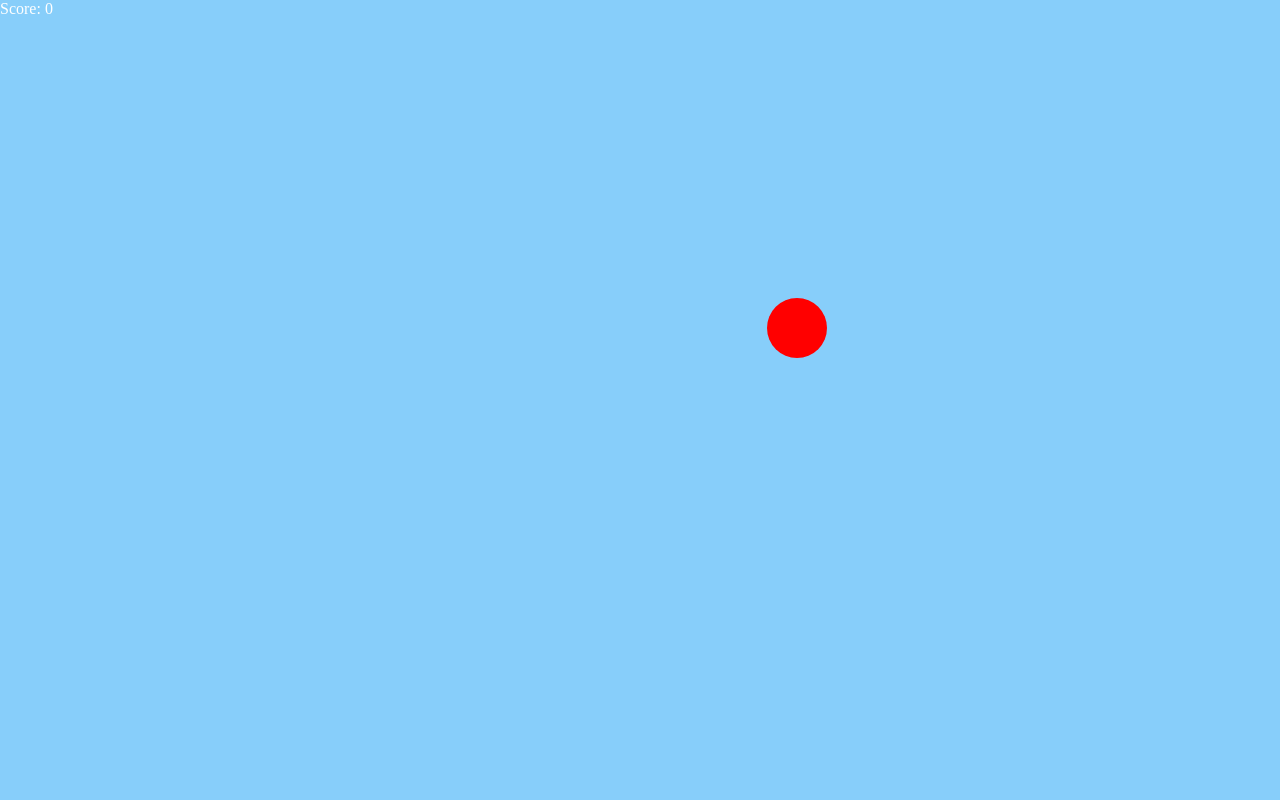
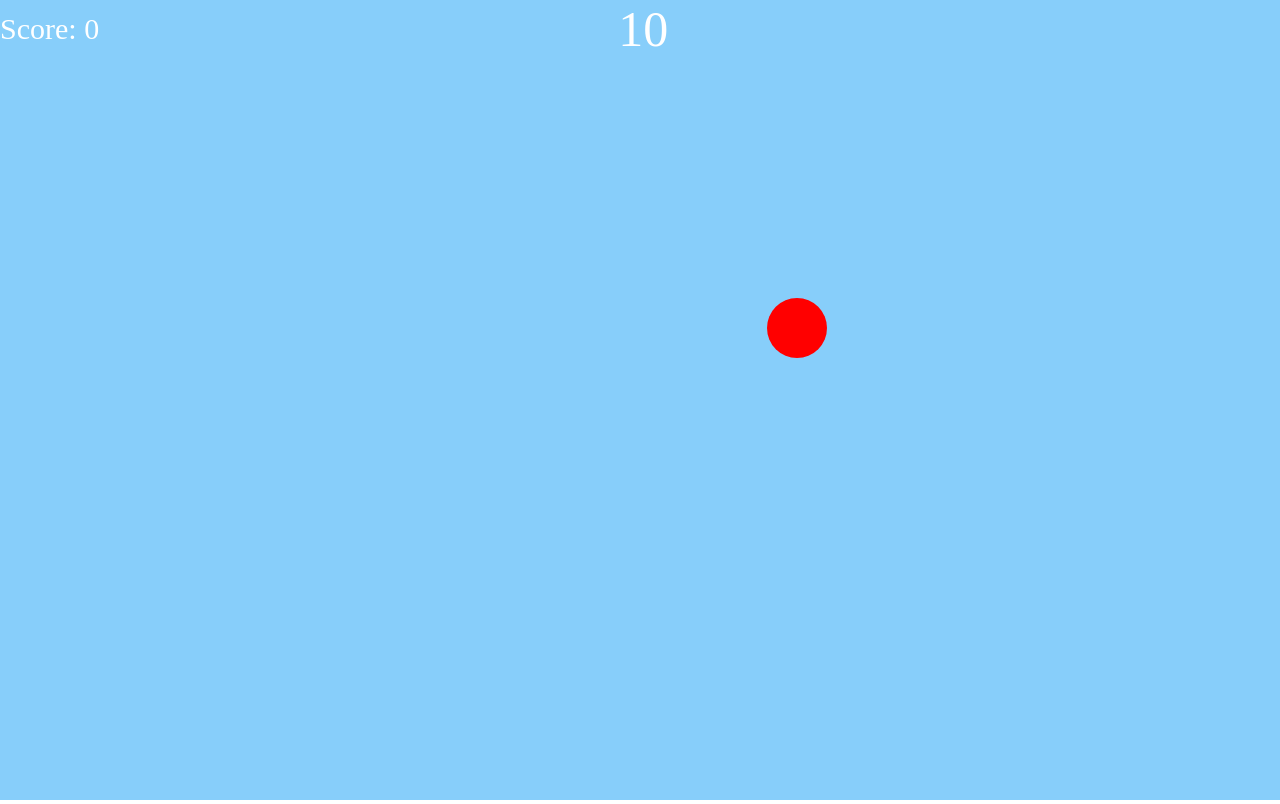
Before and after one commit to tsbernstein/Aim-Rehab, a website: page index.html in a window 1280 px wide. Drawn offline with Linux system fonts and the light colour scheme.

Commit message:
add game timer to canvas

```diff
--- a/index.html
+++ b/index.html
@@ -10,14 +10,16 @@
 </head>
 
 <body>
-    <!-- <div class="game-canvas-container"> -->
-        <div class='top-info'>
+    <div class='top-info'>
+        <div class='score'>
             <span>Score: </span>
             <span id='score-number'></span>
         </div>
-        <canvas id='game-canvas'></canvas>
-        <!-- <div class='menu'></div> -->
-    <!-- </div> -->
+        <div class='time'>
+            <span id="game-time"></span>
+        </div>
+    </div>
+    <canvas id='game-canvas'></canvas>
     <script src="./dist/main.js"></script>
 </body>
 
--- a/src/index.js
+++ b/src/index.js
@@ -6,6 +6,7 @@ document.addEventListener('DOMContentLoaded', () => {
     gameCanvas.width = innerWidth;
     gameCanvas.height = innerHeight;
     let scoreEl = document.getElementById('score-number');
-    let game = new Game(gameCanvas.width, gameCanvas.height, ctx, gameCanvas, scoreEl);
+    let gameTime = document.getElementById('game-time');
+    let game = new Game(gameCanvas.width, gameCanvas.height, ctx, gameCanvas, scoreEl, gameTime);
     game.gameStart()
 })
--- a/src/index.scss
+++ b/src/index.scss
@@ -1,49 +1,32 @@
-// .game-canvas-container {
-//     display: flex;
-//     justify-content: center;
-//     height: 100%;
-//     align-items: center;
-//     flex-direction: row;
-//     border: black solid 1px;
-//     padding: 2%;
-//     border-radius: 25px;
-// }
-
 #game-canvas {
     background-color: lightskyblue;
     overflow: hidden;
-    // height: 100%;
-    // width: 100%;
-    // height: 480px;
-    // width: 780px;
-    // border: 1px solid black;
-    // border-radius: 25px;
 }
-
-// .menu {
-//     display: flex;
-//     flex-direction: column;
-//     background-color: lightgreen;
-//     margin-left: 2%;
-//     height: 480px;
-//     width: 200px;
-//     border: 1px solid black;
-//     border-radius: 25px;
-// }
 
 body {
     margin: 0;
     height: 100%;
     width: 100%;
     overflow: hidden;
-    // display: flex;
-    // justify-content: center;
-    // align-items: center;
-    // margin-top: 5%;
 }
 
 .top-info {
+    display: flex;
+    align-items: center;
     z-index: 1;
     position: fixed;
     color: white;
+    width: 100%;
+    pointer-events: none;
 }
+
+.score {
+    font-size: 30px;
+}
+
+.time {
+    display: flex;
+    justify-content: center;
+    width: 85%;
+    font-size: 50px;
+}
--- a/src/scripts/game.js
+++ b/src/scripts/game.js
@@ -1,11 +1,12 @@
 import Target from './targets'
 
 class Game {
-    constructor(canvasWidth, canvasHeight, ctx, canvas, scoreEl){
+    constructor(canvasWidth, canvasHeight, ctx, canvas, scoreEl, gameTimeLeft){
         this.targets = [];
         this.score = 0;
         this.scoreEl = scoreEl;
         this.gameTime = 15;
+        this.gameTimeLeft = gameTimeLeft;
         this.canvasHeight = canvasHeight;
         this.canvasWidth = canvasWidth;
         this.ctx = ctx;
@@ -19,10 +20,11 @@ class Game {
             this.hitCheck
         )
         this.scoreEl.innerHTML = this.score;
-        this.randomTargets = this.randomTargets.bind(this)
-        this.spawnTargets = this.spawnTargets.bind(this)
-        this.getTargetPos = this.getTargetPos.bind(this)
-        this.getCursorPos = this.getCursorPos.bind(this)
+        this.gameTimeLeft.innerHTML = this.gameTime;
+        this.randomTargets = this.randomTargets.bind(this);
+        this.spawnTargets = this.spawnTargets.bind(this);
+        this.getTargetPos = this.getTargetPos.bind(this);
+        this.getCursorPos = this.getCursorPos.bind(this);
         this.animate = this.animate.bind(this);
     }
 
@@ -79,6 +81,7 @@ class Game {
     animate(currentTime) {
         let animationId = requestAnimationFrame(this.animate);
         let timeLeft = Math.ceil(this.gameTime - (currentTime / 1000));
+        this.gameTimeLeft.innerHTML = timeLeft;
         if (timeLeft === 0) {
             cancelAnimationFrame(animationId);
             this.ctx.clearRect(0, 0, this.canvasWidth, this.canvasHeight);
```
Also changed, not shown: dist/main.css, dist/main.js.
